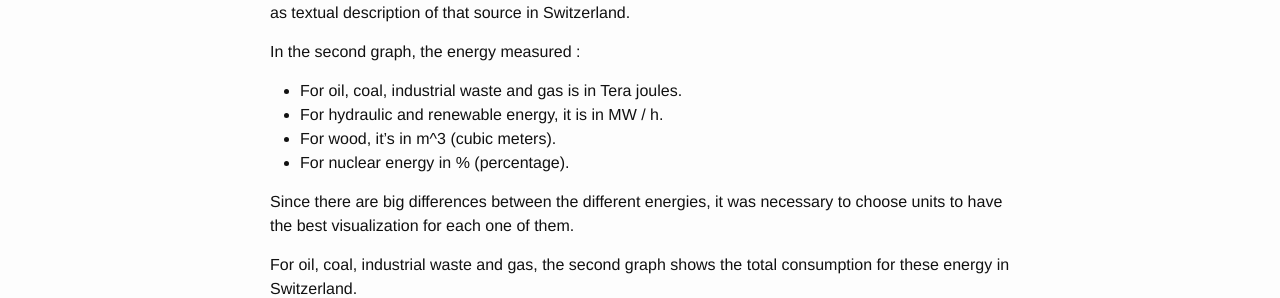
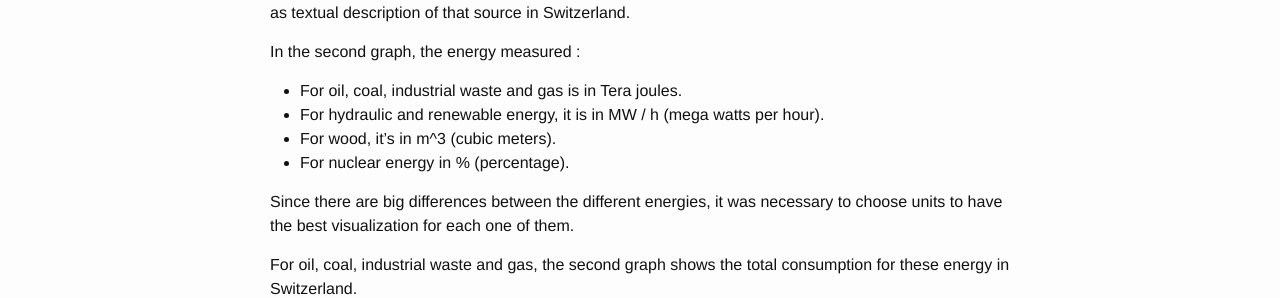
Before and after one commit to charlesthiebaut/charlesthiebaut.github.io, a Jekyll site: the page built from _posts/2017-12-12-ADA_Project.markdown, in a window 1280 px wide and 900 px high. Shown: the part 448-746 px from the top of the window. Built offline with Jekyll 4.4.1, drawn with Linux system fonts in a browser that asks for light colours.

Commit message:
add unit details

```diff
--- a/_posts/2017-12-12-ADA_Project.markdown
+++ b/_posts/2017-12-12-ADA_Project.markdown
@@ -11,7 +11,7 @@ This first graph shows the percentage of each energy source in Switzerland over
 In the second graph, the energy measured :
 
 - For oil, coal, industrial waste and gas is in Tera joules.
-- For hydraulic and renewable energy, it is in MW / h.
+- For hydraulic and renewable energy, it is in MW / h (mega watts per hour).
 - For wood, it's in m^3 (cubic meters).
 - For nuclear energy in % (percentage).
 
```
